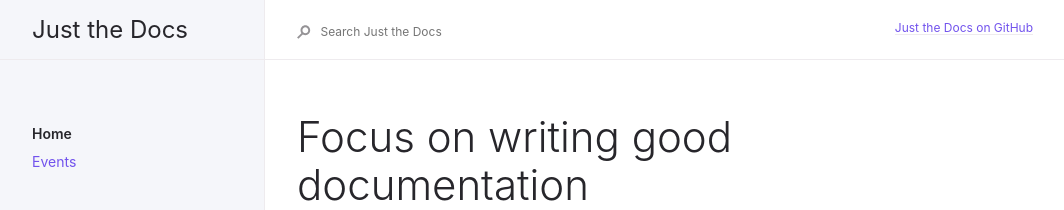
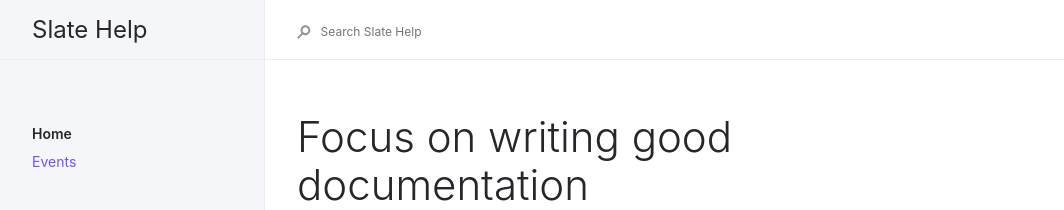
Before and after one commit to oretoise/docs, a Jekyll site: the page built from index.md, in a window 1280 px wide. Shown: the top 210 px of the page, without its empty margins (91-1155 px from the left). Built offline with Jekyll 4.4.1, drawn with Linux system fonts in a browser that asks for light colours.

Commit message:
Update config file

```diff
--- a/_config.yml
+++ b/_config.yml
@@ -13,7 +13,7 @@
 # you will see them accessed via {{ site.title }}, {{ site.github_repo }}, and so on.
 # You can create any custom variable you would like, and they will be accessible
 # in the templates via {{ site.myvariable }}.
-title: Just the Docs
+title: Slate Help
 description: A Jekyll theme for documentation
 baseurl: "/docs" # the subpath of your site, e.g. /blog
 url: "http://130.18.12.159" # the base hostname & protocol for your site, e.g. http://example.com
@@ -25,9 +25,9 @@ exclude: ["old/", "node_modules/", "*.gemspec", "*.gem", "Gemfile", "Gemfile.loc
 search_enabled: true
 
 # Aux links for the upper right navigation
-aux_links:
-  "Just the Docs on GitHub":
-    - "//github.com/pmarsceill/just-the-docs"
+#aux_links:
+#  "Just the Docs on GitHub":
+#    - "//github.com/pmarsceill/just-the-docs"
 
 # Color scheme currently only supports "dark" or nil (default)
 color_scheme: nil
```
